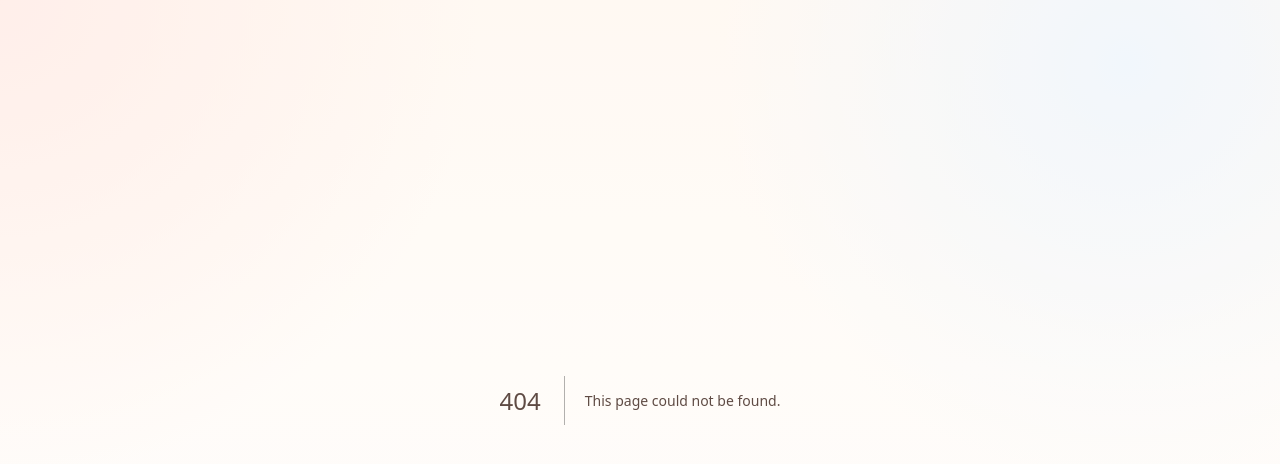
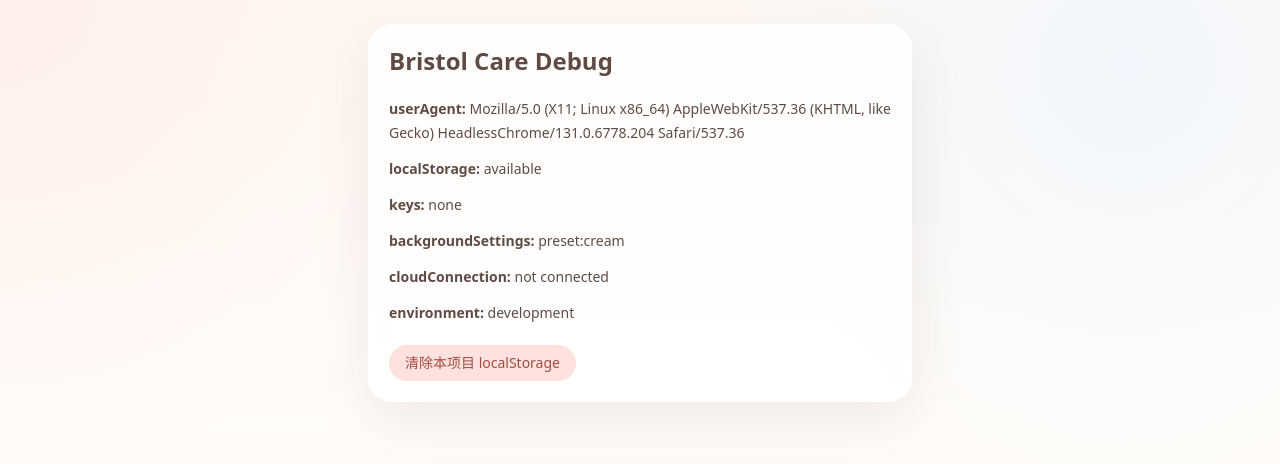
Before and after one commit to Mies614/bristol-care-dashboard, a Next.js app: page /debug in a window 1280 px wide. Before the commit this address had no page. Shown: the top 464 px of the page. Built offline with nearby package versions, Linux system fonts and the light colour scheme.

Commit message:
Fix blocking startup loading

```diff
--- /dev/null
+++ b/app/debug/page.tsx
@@ -0,0 +1,104 @@
+"use client";
+
+import { useEffect, useState } from "react";
+import { BACKGROUND_SETTINGS_KEY, getBackgroundSettings } from "@/lib/background";
+import { getCloudConnection } from "@/lib/cloudSync";
+
+type DebugInfo = {
+  userAgent: string;
+  localStorageAvailable: boolean;
+  keys: string[];
+  backgroundStatus: string;
+  cloudConnectionStatus: string;
+  environment: string;
+};
+
+function collectDebugInfo(): DebugInfo {
+  const info: DebugInfo = {
+    userAgent: "unknown",
+    localStorageAvailable: false,
+    keys: [],
+    backgroundStatus: "not checked",
+    cloudConnectionStatus: "not checked",
+    environment: process.env.NODE_ENV || "unknown"
+  };
+
+  if (typeof window === "undefined") return info;
+  info.userAgent = window.navigator.userAgent;
+
+  try {
+    const testKey = "bristol_dashboard_debug_test";
+    window.localStorage.setItem(testKey, "1");
+    window.localStorage.removeItem(testKey);
+    info.localStorageAvailable = true;
+    info.keys = Object.keys(window.localStorage).filter((key) => key.startsWith("bristol"));
+  } catch (error) {
+    info.localStorageAvailable = false;
+    info.backgroundStatus = error instanceof Error ? error.message : "localStorage unavailable";
+    return info;
+  }
+
+  try {
+    const background = getBackgroundSettings();
+    info.backgroundStatus = `${background.mode}${background.mode === "preset" ? `:${background.preset}` : ""}`;
+  } catch (error) {
+    info.backgroundStatus = error instanceof Error ? error.message : "background parse failed";
+  }
+
+  try {
+    const connection = getCloudConnection();
+    info.cloudConnectionStatus = connection ? `connected:${connection.code}` : "not connected";
+  } catch (error) {
+    info.cloudConnectionStatus = error instanceof Error ? error.message : "cloud connection parse failed";
+  }
+
+  return info;
+}
+
+export default function DebugPage() {
+  const [info, setInfo] = useState<DebugInfo>({
+    userAgent: "loading",
+    localStorageAvailable: false,
+    keys: [],
+    backgroundStatus: "loading",
+    cloudConnectionStatus: "loading",
+    environment: process.env.NODE_ENV || "unknown"
+  });
+
+  useEffect(() => {
+    setInfo(collectDebugInfo());
+  }, []);
+
+  function clearProjectStorage() {
+    try {
+      for (const key of Object.keys(window.localStorage)) {
+        if (key.startsWith("bristol_dashboard_") || key.startsWith("bristol-care-")) {
+          window.localStorage.removeItem(key);
+        }
+      }
+      window.localStorage.removeItem(BACKGROUND_SETTINGS_KEY);
+    } catch {
+      // Keep the debug page usable even when storage is blocked.
+    }
+    setInfo(collectDebugInfo());
+  }
+
+  return (
+    <main className="mx-auto min-h-screen max-w-xl px-4 py-6 text-cocoa">
+      <section className="rounded-3xl border border-white/75 bg-white/80 p-5 shadow-soft backdrop-blur">
+        <h1 className="text-2xl font-semibold">Bristol Care Debug</h1>
+        <div className="mt-5 space-y-3 text-sm leading-6">
+          <p><strong>userAgent:</strong> {info.userAgent}</p>
+          <p><strong>localStorage:</strong> {info.localStorageAvailable ? "available" : "unavailable"}</p>
+          <p><strong>keys:</strong> {info.keys.length ? info.keys.join(", ") : "none"}</p>
+          <p><strong>backgroundSettings:</strong> {info.backgroundStatus}</p>
+          <p><strong>cloudConnection:</strong> {info.cloudConnectionStatus}</p>
+          <p><strong>environment:</strong> {info.environment}</p>
+        </div>
+        <button className="mt-5 rounded-full bg-[#ffe1dd] px-4 py-2 text-sm font-medium text-[#9f4d45]" onClick={clearProjectStorage}>
+          清除本项目 localStorage
+        </button>
+      </section>
+    </main>
+  );
+}
--- a/app/page.tsx
+++ b/app/page.tsx
@@ -48,19 +48,28 @@ function safeBristolStatus() {
 }
 
 export default function HomePage() {
-  const [data, setData] = useState<AppData | null>(null);
+  const [data, setData] = useState<AppData>(defaultAppData);
   const [syncMessage, setSyncMessage] = useState("");
   const [initError, setInitError] = useState("");
   const { weather, error } = useWeather();
 
   useEffect(() => {
-    let settled = false;
+    const emergencyReset = () => {
+      try {
+        if (!window.location.search.includes("reset=1")) return;
+        const keys = Object.keys(window.localStorage);
+        for (const key of keys) {
+          if (key.startsWith("bristol_dashboard_")) window.localStorage.removeItem(key);
+        }
+      } catch {
+        // Emergency reset must never block rendering.
+      }
+    };
     const refresh = () => {
       try {
+        emergencyReset();
         setData(loadAppData());
-        settled = true;
       } catch (loadError) {
-        settled = true;
         setData(defaultAppData);
         if (process.env.NODE_ENV === "development") {
           setInitError(loadError instanceof Error ? loadError.message : "首页初始化失败，已使用默认数据。");
@@ -68,15 +77,8 @@ export default function HomePage() {
       }
     };
     refresh();
-    const fallback = window.setTimeout(() => {
-      if (!settled) {
-        setData(defaultAppData);
-        if (process.env.NODE_ENV === "development") setInitError("首页初始化超时，已使用默认数据。");
-      }
-    }, 1500);
     window.addEventListener("bristol-care-data", refresh);
     return () => {
-      window.clearTimeout(fallback);
       window.removeEventListener("bristol-care-data", refresh);
     };
   }, []);
@@ -102,19 +104,17 @@ export default function HomePage() {
     }
   }, []);
 
-  const todayCourses = useMemo(() => (data ? getTodayCourses(data.courses) : []), [data]);
-  const nextCourse = useMemo(() => (data ? getNextCourse(data.courses) : undefined), [data]);
+  const todayCourses = useMemo(() => getTodayCourses(data.courses), [data]);
+  const nextCourse = useMemo(() => getNextCourse(data.courses), [data]);
   const nearestDeadlines = useMemo(
     () =>
-      data
-        ? data.deadlines
+      data.deadlines
             .filter((deadline) => deadline.status === "todo")
             .sort((a, b) => getDaysUntilDeadline(a) - getDaysUntilDeadline(b))
-            .slice(0, 5)
-        : [],
+            .slice(0, 5),
     [data]
   );
-  const featuredLoveNote = useMemo(() => (data ? pickFeaturedLoveNote(data.loveNotes) : undefined), [data]);
+  const featuredLoveNote = useMemo(() => pickFeaturedLoveNote(data.loveNotes), [data]);
   const todayLabel = useMemo(safeBristolDate, []);
   const bristolTime = useMemo(safeBristolTime, []);
   const bristolStatus = useMemo(safeBristolStatus, []);
@@ -145,7 +145,7 @@ export default function HomePage() {
   }
   const outfit = useMemo(
     () =>
-      weather && data
+      weather
         ? getOutfitSuggestion({
             temperature: weather.temperature,
             apparentTemperature: weather.apparentTemperature,
@@ -157,8 +157,6 @@ export default function HomePage() {
         : undefined,
     [weather, data]
   );
-
-  if (!data) return <AppShell><div className="soft-card">正在准备你的小首页...</div></AppShell>;
 
   return (
     <AppShell>
```
